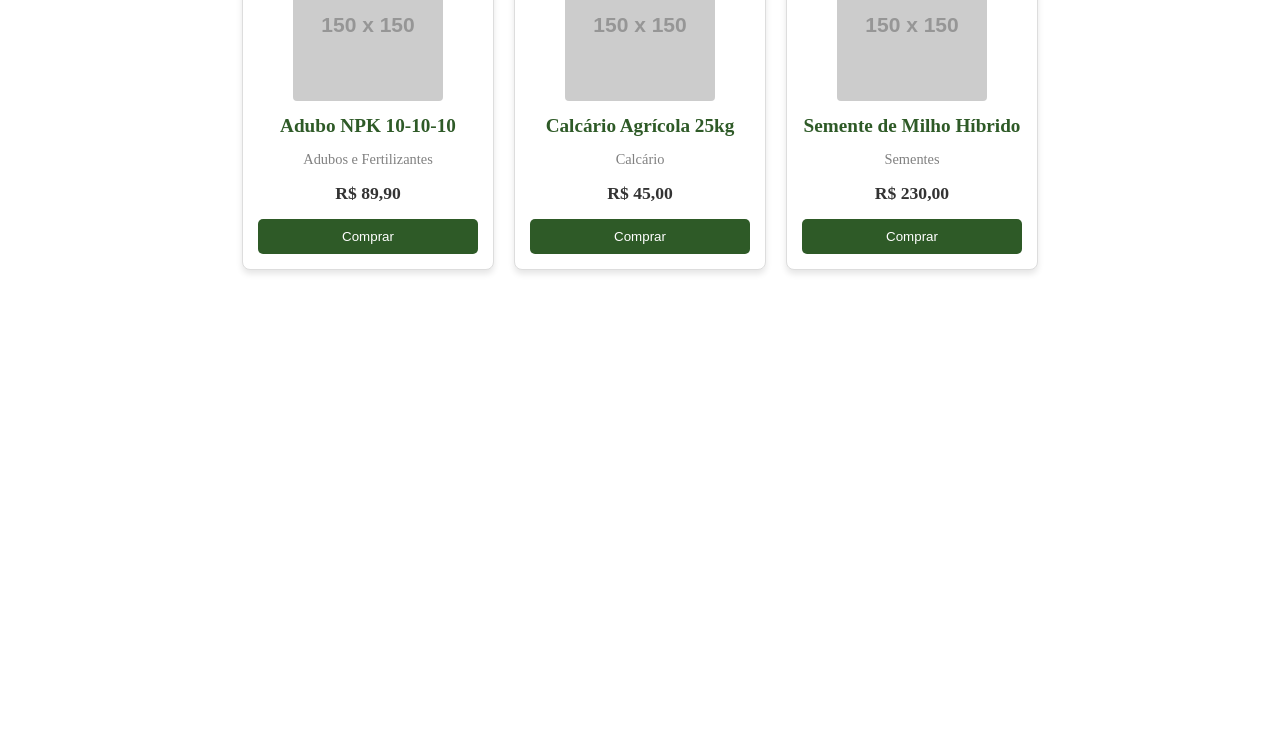
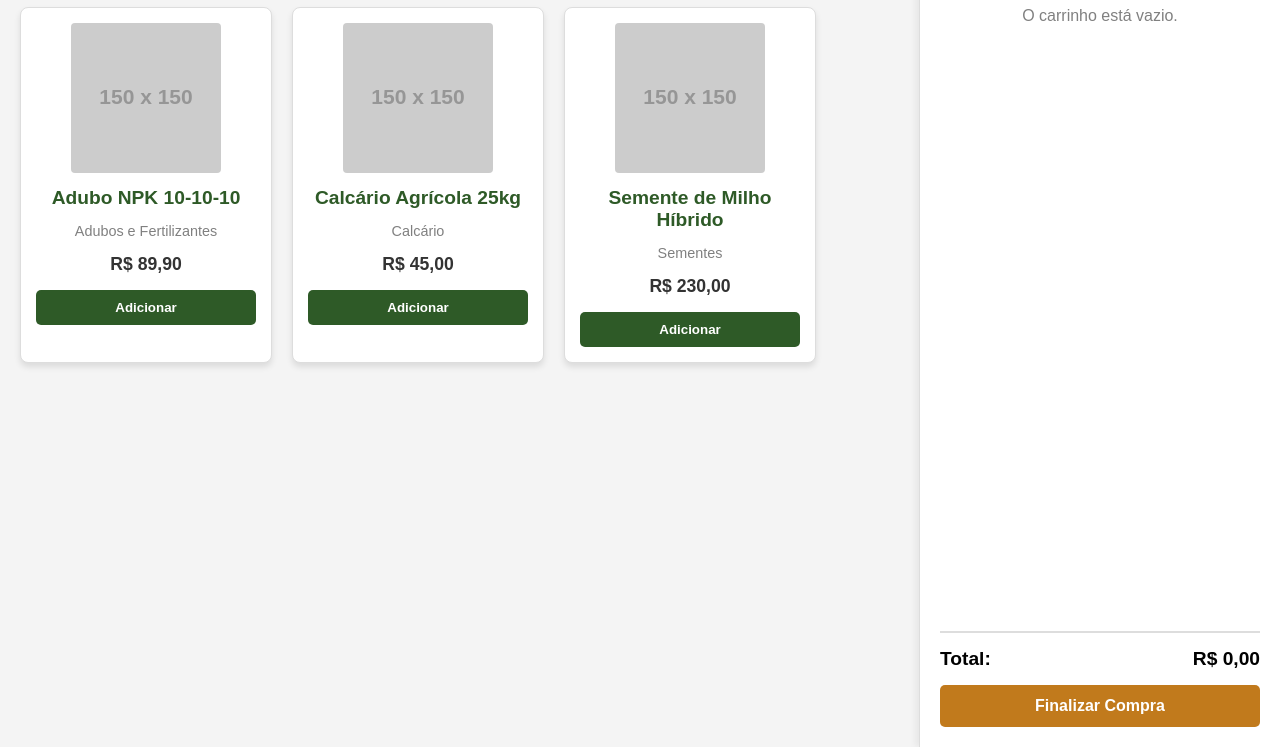
Before and after one commit to luwalacheski/consultasagronomo, a website: page vendas.html in a window 1280 px wide. Shown: the part 93-840 px from the top of the page. Before the commit the page ends 800 px from the top, so only its background shows below. Drawn offline with Linux system fonts and the light colour scheme; placeholder pictures from the web are drawn by us.

Commit message:
Update vendas.html

```diff
--- a/vendas.html
+++ b/vendas.html
@@ -3,15 +3,28 @@
 <head>
     <meta charset="UTF-8">
     <meta name="viewport" content="width=device-width, initial-scale=1.0">
-    <title>Loja Agropecuária - Vendas</title>
+    <title>Loja Agropecuária - Vendas com Carrinho</title>
     <style>
-        /* Estilização básica para exibir os produtos em grade */
+        /* Estrutura principal dividindo produtos e carrinho */
+        body {
+            font-family: Arial, sans-serif;
+            margin: 0;
+            padding: 0;
+            display: flex;
+            background-color: #f4f4f4;
+        }
+
+        /* Container principal dos produtos */
+        .conteudo-principal {
+            flex: 1;
+            padding: 20px;
+        }
+
         .produtos-container {
             display: flex;
             flex-wrap: wrap;
             gap: 20px;
-            padding: 20px;
-            justify-content: center;
+            justify-content: flex-start;
         }
 
         .produto-card {
@@ -32,7 +45,7 @@
         }
 
         .produto-card h3 {
-            color: #2e5a27; /* Verde combinando com o tema agro */
+            color: #2e5a27;
             font-size: 1.2rem;
             margin: 10px 0;
         }
@@ -52,50 +65,137 @@
             border-radius: 5px;
             cursor: pointer;
             width: 100%;
+            font-weight: bold;
         }
 
         .btn-comprar:hover {
             background-color: #1e3d19;
         }
+
+        /* Lateral do Carrinho de Compras */
+        .carrinho-lateral {
+            width: 320px;
+            background-color: #fff;
+            border-left: 1px solid #ddd;
+            box-shadow: -4px 0 6px rgba(0,0,0,0.05);
+            padding: 20px;
+            display: flex;
+            flex-direction: column;
+            min-height: 100vh;
+        }
+
+        .carrinho-lateral h2 {
+            color: #2e5a27;
+            margin-top: 0;
+            border-bottom: 2px solid #2e5a27;
+            padding-bottom: 10px;
+        }
+
+        .lista-carrinho {
+            list-style: none;
+            padding: 0;
+            margin: 0;
+            flex: 1;
+            overflow-y: auto;
+        }
+
+        .item-carrinho {
+            display: flex;
+            justify-content: space-between;
+            align-items: center;
+            padding: 10px 0;
+            border-bottom: 1px solid #eee;
+            font-size: 0.9rem;
+        }
+
+        .btn-remover {
+            background: none;
+            border: none;
+            color: red;
+            cursor: pointer;
+            font-weight: bold;
+        }
+
+        .total-container {
+            border-top: 2px solid #ddd;
+            padding-top: 15px;
+            font-size: 1.2rem;
+            font-weight: bold;
+            display: flex;
+            justify-content: space-between;
+            margin-bottom: 15px;
+        }
+
+        .btn-finalizar {
+            background-color: #c17a1c;
+            color: white;
+            border: none;
+            padding: 12px;
+            border-radius: 5px;
+            cursor: pointer;
+            font-size: 1rem;
+            font-weight: bold;
+            width: 100%;
+        }
+
+        .btn-finalizar:hover {
+            background-color: #9a5f12;
+        }
     </style>
 </head>
 <body>
 
-    <div id="vitrine-produtos" class="produtos-container"></div>
+    <div class="conteudo-principal">
+        <h1 style="color: #2e5a27;">Produtos Disponíveis</h1>
+        <div id="vitrine-produtos" class="produtos-container"></div>
+    </div>
+
+    <div class="carrinho-lateral">
+        <h2>Seu Carrinho</h2>
+        <ul id="itens-do-carrinho" class="lista-carrinho">
+            </ul>
+        <div class="total-container">
+            <span>Total:</span>
+            <span id="valor-total">R$ 0,00</span>
+        </div>
+        <button class="btn-finalizar" onclick="finalizarCompra()">Finalizar Compra</button>
+    </div>
 
     <script>
-        // 1. Simulação dos seus dados (Isso idealmente viria de um Banco de Dados)
+        // 1. Array de objetos contendo os produtos cadastrados (Preço alterado para número para permitir somas)
         const listaProdutos = [
             {
                 id: 1,
                 nome: "Adubo NPK 10-10-10",
                 categoria: "Adubos e Fertilizantes",
-                preco: "R$ 89,90",
-                imagem: "https://via.placeholder.com/150" // Substitua pela URL real da foto
+                preco: 89.90,
+                imagem: "https://via.placeholder.com/150"
             },
             {
                 id: 2,
                 nome: "Calcário Agrícola 25kg",
                 categoria: "Calcário",
-                preco: "R$ 45,00",
+                preco: 45.00,
                 imagem: "https://via.placeholder.com/150"
             },
             {
                 id: 3,
                 nome: "Semente de Milho Híbrido",
                 categoria: "Sementes",
-                preco: "R$ 230,00",
+                preco: 230.00,
                 imagem: "https://via.placeholder.com/150"
             }
         ];
 
-        // 2. Função para renderizar os produtos na tela automaticamente
+        // Memória do carrinho (Inicia limpo)
+        let carrinho = [];
+
+        // 2. Renderiza os cartões dos produtos na vitrine
         function carregarProdutos() {
             const container = document.getElementById('vitrine-produtos');
-            container.innerHTML = ""; // Limpa o container
+            container.innerHTML = "";
 
             listaProdutos.forEach(produto => {
-                // Cria o card do produto
                 const card = document.createElement('div');
                 card.className = 'produto-card';
 
@@ -103,22 +203,75 @@
                     <img src="${produto.imagem}" alt="${produto.nome}">
                     <h3>${produto.nome}</h3>
                     <p style="color: gray; font-size: 0.9rem;">${produto.categoria}</p>
-                    <div class="preco">${produto.preco}</div>
-                    <button class="btn-comprar" onclick="adicionarAoCarrinho(${produto.id})">Comprar</button>
+                    <div class="preco">R$ ${produto.preco.toFixed(2).replace('.', ',')}</div>
+                    <button class="btn-comprar" onclick="adicionarAoCarrinho(${produto.id})">Adicionar</button>
                 `;
-
-                // Adiciona o card dentro do container principal
                 container.appendChild(card);
             });
         }
 
-        // Função fictícia para o clique do botão
+        // 3. Adiciona o produto selecionado na memória do carrinho
         function adicionarAoCarrinho(id) {
-            alert("Produto " + id + " adicionado ao carrinho!");
+            const produto = listaProdutos.find(p => p.id === id);
+            if (produto) {
+                carrinho.push(produto);
+                atualizarInterfaceCarrinho();
+            }
         }
 
-        // Executa a função assim que a página carrega
-        window.onload = carregarProdutos;
+        // 4. Remove um item específico do carrinho baseado no índice
+        function removerDoCarrinho(index) {
+            carrinho.splice(index, 1);
+            atualizarInterfaceCarrinho();
+        }
+
+        // 5. Atualiza a barra lateral com os itens e recalcula o valor somado
+        function atualizarInterfaceCarrinho() {
+            const listaHtml = document.getElementById('itens-do-carrinho');
+            const totalHtml = document.getElementById('valor-total');
+
+            listaHtml.innerHTML = ""; // Reseta o HTML da lista
+            let somaTotal = 0;
+
+            if (carrinho.length === 0) {
+                listaHtml.innerHTML = `<li style="color: gray; text-align: center; margin-top: 20px;">O carrinho está vazio.</li>`;
+            } else {
+                carrinho.forEach((produto, index) => {
+                    somaTotal += produto.preco;
+
+                    const itemLi = document.createElement('li');
+                    itemLi.className = 'item-carrinho';
+                    itemLi.innerHTML = `
+                        <div>
+                            <strong>${produto.nome}</strong><br>
+                            <span style="color: #666;">R$ ${produto.preco.toFixed(2).replace('.', ',')}</span>
+                        </div>
+                        <button class="btn-remover" onclick="removerDoCarrinho(${index})">X</button>
+                    `;
+                    listaHtml.appendChild(itemLi);
+                });
+            }
+
+            // Atualiza o valor impresso na tela
+            totalHtml.innerText = `R$ ${somaTotal.toFixed(2).replace('.', ',')}`;
+        }
+
+        // 6. Ação fictícia ao concluir o pedido
+        function finalizarCompra() {
+            if (carrinho.length === 0) {
+                alert("Seu carrinho está vazio!");
+                return;
+            }
+            alert("Pedido enviado com sucesso! Obrigado pela preferência.");
+            carrinho = []; // Limpa o carrinho pós-venda
+            atualizarInterfaceCarrinho();
+        }
+
+        // Inicializador automático da página
+        window.onload = function() {
+            carregarProdutos();
+            atualizarInterfaceCarrinho();
+        };
     </script>
 </body>
 </html>
```
